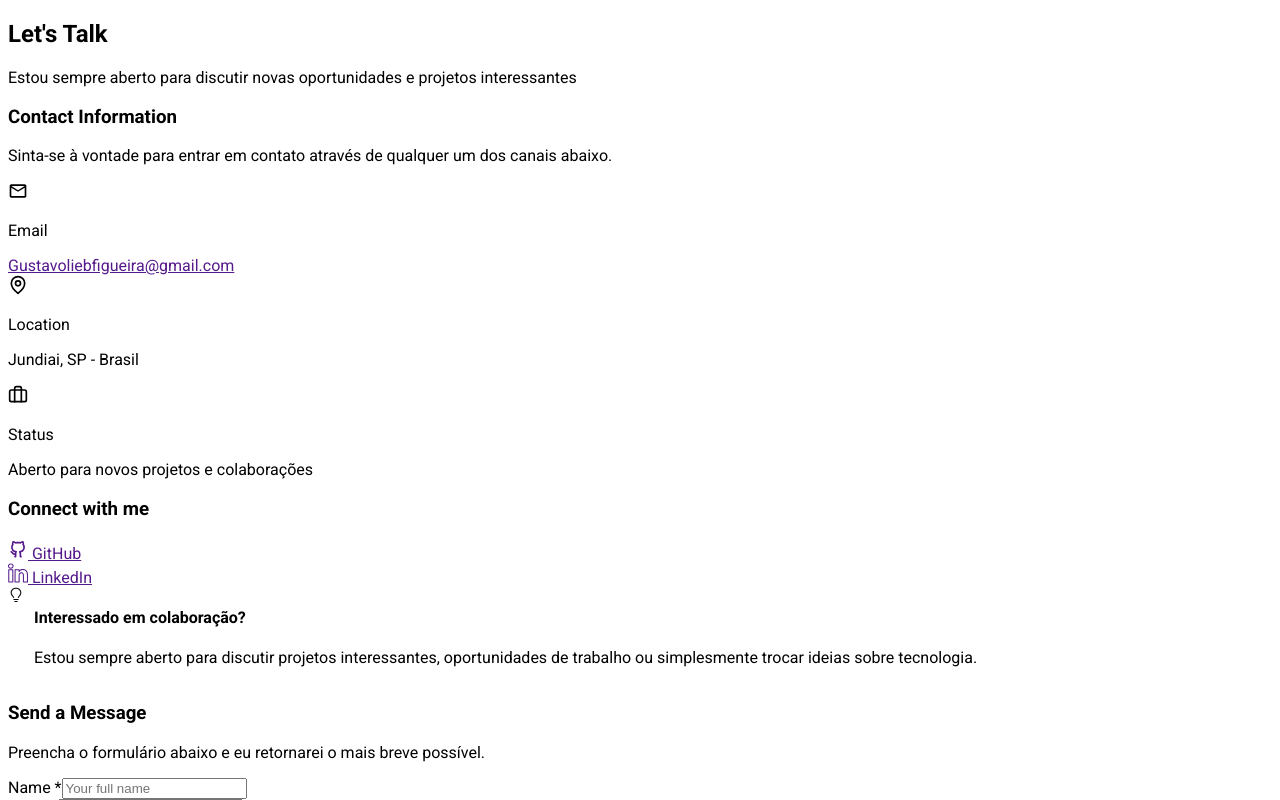
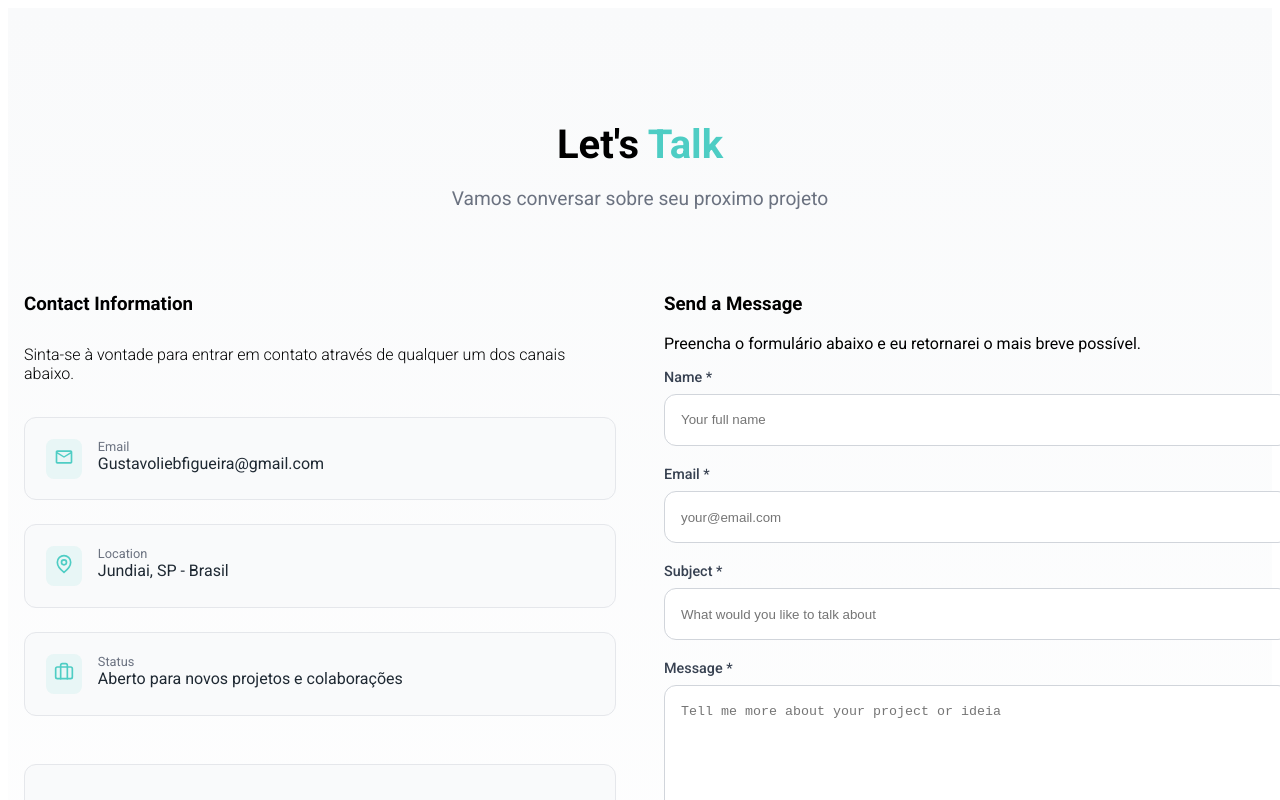
Before and after one commit to Lieberr/Portfolio-Gustavo-Lieb, a React (Vite) app in the folder portfolio-gustavo/: page / in a window 1280 px wide. Shown: the top 800 px of the page. Built offline with nearby package versions, Linux system fonts and the light colour scheme.

Commit message:
contact v2 estilizado v1

```diff
--- a/portfolio-gustavo/src/components/Contact.jsx
+++ b/portfolio-gustavo/src/components/Contact.jsx
@@ -28,7 +28,7 @@ const Contact = () => {
                 className="contact-header">
                     <h2>Let's <span>Talk</span> </h2>
                     <p>
-                        Estou sempre aberto para discutir novas oportunidades e projetos interessantes
+                        Vamos conversar sobre seu proximo projeto
                     </p>
                 </motion.div>
 
@@ -70,7 +70,7 @@ const Contact = () => {
                             </div>
 
                             <div className="contact-card">
-                                <div className="contact-cion">
+                                <div className="contact-icon">
                                     <LuBriefcase size={20}/>
                                 </div>
                                 <div>
@@ -88,18 +88,17 @@ const Contact = () => {
 
                             <div className="container-social-links">
                                 <a href="" target="_blank"><RiGithubLine size={20}/> GitHub </a>
+                                <a href="" target="_blank"><SlSocialLinkedin size={20} /> LinkedIn</a>
+
                             </div>
 
-                            <div className="container-social-links">
-                                <a href="" target="_blank"><SlSocialLinkedin size={20} /> LinkedIn</a>
-                            </div>
                         </div>
 
                         {/*Info box*/}
 
                         <div className="container-info-box">
                             <div style={{display: "flex", gap: "10px"}}>
-                                <GoLightBulb />
+                                <GoLightBulb size={35} color="#4ecdc4" />
                                 <div>
                                     <h4>Interessado em colaboração?</h4>
                                     <p>Estou sempre aberto para discutir projetos interessantes, oportunidades de trabalho ou simplesmente trocar ideias sobre tecnologia.</p>
--- a/portfolio-gustavo/src/index.css
+++ b/portfolio-gustavo/src/index.css
@@ -221,3 +221,247 @@ body.dark .footer-bottom p{
 .scroll-to-top:hover{
     color: #0d948b;
 }
+
+
+
+
+
+
+/*Contact*/
+
+.contact-section{
+    padding: 5rem 1rem;
+    background: linear-gradient(to bottom, #f9fafb, #ffffff);
+    transition: background 0.3s ease;
+}
+
+.dark .contact-section{
+    background: linear-gradient(to bottom, #0a0e1a, #0d1117);
+}
+
+.contact-container{
+    max-width: 1280px;
+    margin: 0 auto;
+}
+.contact-header{
+    text-align: center;
+    margin-bottom: 4rem;
+}
+
+.contact-header h2{
+    font-size: 2.5rem;
+    margin-bottom: 1rem;
+}
+
+.contact-header span{
+    color: #4ecdc4;
+}
+
+.contact-header p{
+    font-size: 1.2rem;
+    color: #6b7280;
+}
+
+.dark .contact-header p{
+    color: #9ca3af;
+}
+
+
+.contact-grid{
+    display: grid;
+    gap: 3rem;
+}
+
+@media(min-width: 1024px){
+    .contact-grid{
+        grid-template-columns: repeat(2, 1fr);
+    }
+}
+
+.p-contact-info{
+    font-size: 16px;
+    font-weight: 300;
+    padding-bottom: 18px;
+    padding-top: 11px;
+}
+
+.contact-left{
+    display: flex;
+    flex-direction: column;
+    gap: 1.5rem;
+}
+
+.contact-card{
+    display: flex;
+    gap: 1rem;
+    padding: 1.3rem;
+    background: #f9fafb;
+    border: 1px solid #e5e7eb;
+    border-radius: 0.75rem;
+    margin-bottom: 24px;
+
+}
+
+.dark .contact-card{
+    background: rgba(31,41,55,0.5);
+    border-color: #374151;
+}
+
+.contact-icon{
+    padding: 0.5rem;
+    background: rgba(78,205,196,0.1);
+    border-radius: 0.5rem;
+    color: #4ecdc4;
+}
+
+
+.contact-card p{
+    margin: 0;
+}
+
+.contact-label{
+    font-size: 0.8rem;
+    color: #6b7280;
+}
+
+.dark .contact-label{
+    color: #9ca3af;
+}
+
+.contact-value{
+    color: #1f2933;
+    text-decoration: none;
+}
+
+.dark .contact-value {
+color: #e5e7eb;
+}
+
+.contact-value:hover{
+    color: #4ecdc4;
+}
+
+.container-social{
+    padding: 1.5rem;
+    background: #f9fafb;
+    border-radius: 0.75rem;
+    border: 1px solid #e5e7eb;
+}
+
+.dark .container-social{
+    background: rgba(31, 41, 55, 0.5);
+    border-color: #374151;
+}
+
+.container-social-links{
+    display: flex;
+    gap: 16px;
+}
+
+.container-social-links a{
+    display: flex;
+    align-items: center;
+    gap: 0.75rem;
+    padding: 0.5rem 1rem;
+    border-radius: 0.75rem;
+    background: #ffffff;
+    text-decoration: none;
+    color: inherit;
+    transition: 0.3s;
+    border: 1px solid rgb(219, 219, 219);
+}
+
+.dark .container-social-links a{
+    background: rgba(17, 24, 39, 0.5);
+    border-color: #374151;
+}
+
+.container-social-links a:hover{
+    border-color: rgba(78, 205, 196, 0.5);
+}
+
+.container-info-box{
+    padding: 1.1rem;
+    border-radius: 0.75rem;
+    background: linear-gradient(135deg, rgba(78,205,196,0.1), transparent);
+    border: 1px solid rgba(78,205,196,0.3);
+    margin-top: 24px;
+
+}
+
+.container-info-box h4{
+        color: #4ecdc4;
+    margin-bottom: 0.5rem;
+}
+
+
+
+
+
+
+
+
+
+
+
+
+.form-contact{
+    display: flex;
+    flex-direction: column;
+    gap: 1.25rem;
+}
+
+.form-contact label{
+    display: block;
+    margin-bottom: 0.5rem;
+    font-size: 0.9rem;
+    color: #374151;
+    font-weight: 500;
+}
+
+.dark .form-contact label{
+    color: #d1d5db;
+}
+
+.form-contact textarea,
+.form-contact input{
+    width: 100%;
+    padding: 1.1rem 1rem;
+    background: #ffffff;
+    border: 1px solid #d1d5db;
+    border-radius: 0.75rem;
+    outline: none;
+    transition: 0.3s;
+}
+
+.dark .form-contact textarea,
+.dark .form-contact input{
+        background: rgba(17,24,39,0.5);
+    border-color: #374151;
+    color: #f9fafb;
+}
+
+.form-contact input:focus,
+.form-contact textarea:focus{
+    border-color: #3dcfc6;
+    box-shadow: 0 0 0 2px rgba(43, 202, 192, 0.3);
+}
+
+.contact-btn{
+    padding: 1.1rem;
+    background: #4ecdc4;
+    border: none;
+    border-radius: 0.75rem;
+    font-weight: 500;
+    cursor: pointer;
+    display: flex;
+    align-items: center;
+    justify-content: center;
+    gap: 0.5rem;
+    transition: 0.3s;
+    font-size: 16px;
+}
+
+.contact-btn:hover{
+    background: #3db8b0;
+    }
```
